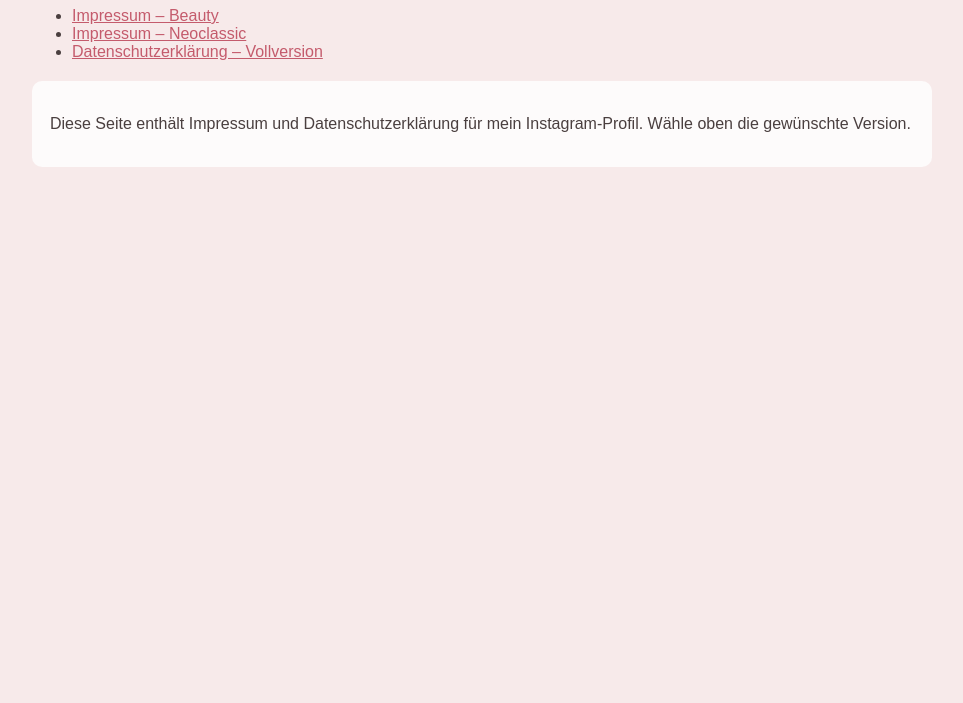
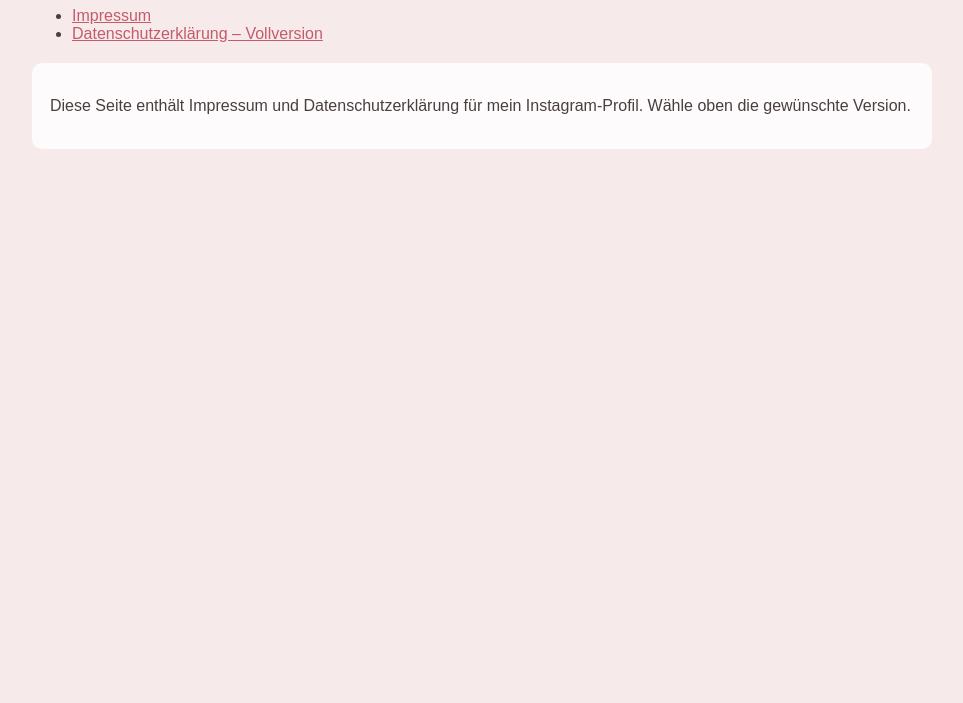
Before and after one commit to swetoolik-debug/Impressum-Pavenko, a plain HTML site: page index.html in a window 1280 px wide. Shown: the part 97-800 px from the top of the page, without its empty margins (158-1121 px from the left). Drawn offline with Linux system fonts and the light colour scheme.

Commit message:
Simplify Impressum links in index.html

```diff
--- a/index.html
+++ b/index.html
@@ -16,8 +16,7 @@ section { background:#ffffffcc; padding:18px; border-radius:10px; }
 <h1>Добро пожаловать</h1>
 <nav>
 <ul>
-<li><a href="impressum_style1.html">Impressum – Beauty</a></li>
-<li><a href="impressum_style4.html">Impressum – Neoclassic</a></li>
+<li><a href="impressum_style1.html">Impressum</a></li>
 <li><a href="impressum_datenschutz_extended.html">Datenschutzerklärung – Vollversion</a></li>
 </ul>
 </nav>
```
